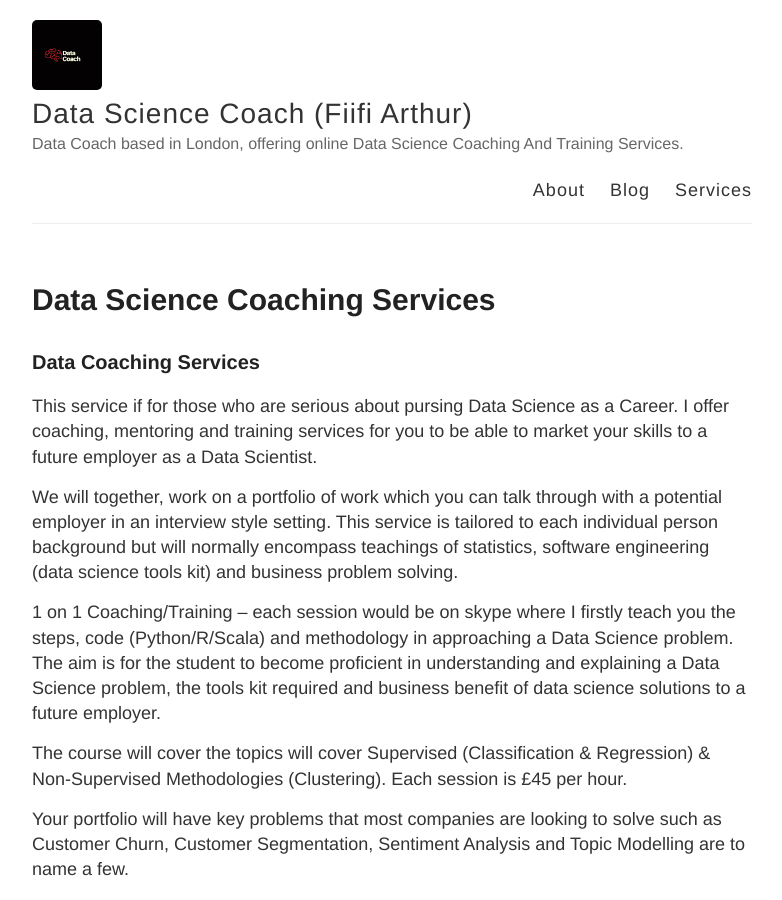
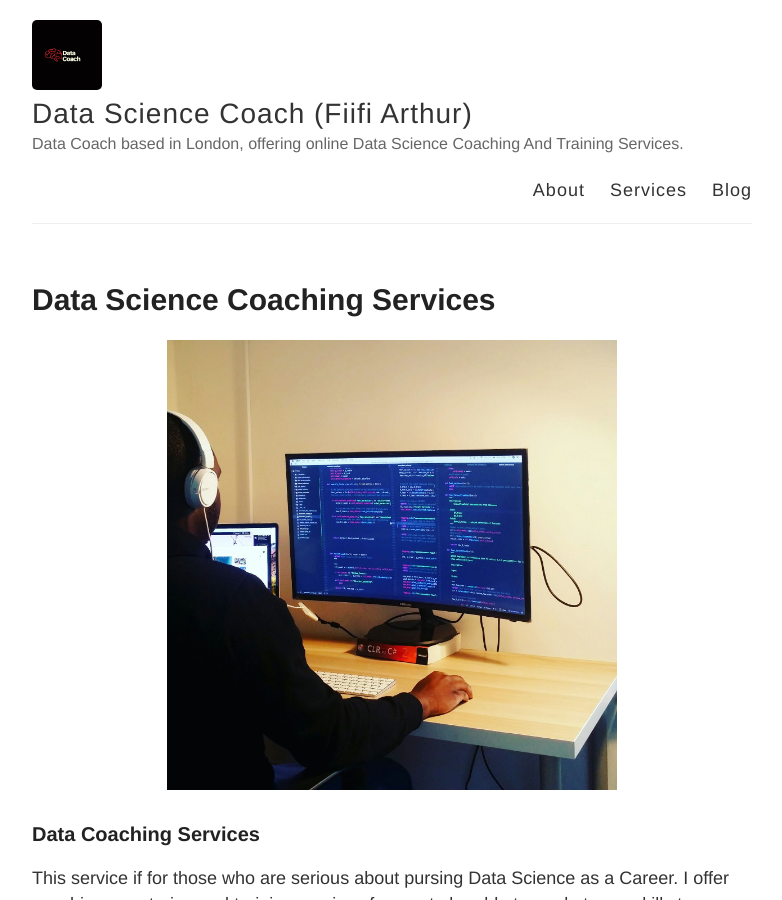
Before and after one commit to Fiifi2015/Fiifi2015.github.io, a Jekyll site: the page built from services.md, in a window 1280 px wide and 900 px high. Shown: the whole window, without its empty margins (248-1030 px from the left). Built offline with Jekyll 4.4.1, drawn with Linux system fonts in a browser that asks for light colours.

Commit message:
more changes

```diff
--- a/_layouts/default.html
+++ b/_layouts/default.html
@@ -28,8 +28,8 @@
 
           <nav>
             <a href="{{ site.baseurl }}/about/">About</a>
+            <a href="{{ site.baseurl }}/services/">Services</a>
             <a href="{{ site.baseurl }}/blog/">Blog</a>
-            <a href="{{ site.baseurl }}/services/">Services</a>
           </nav>
         </header>
       </div>
--- a/services.md
+++ b/services.md
@@ -4,6 +4,9 @@ title: Data Science Coaching Services
 #permalink: /about/
 ---
 
+<p align="center">
+  <img width="450" height="450" src="https://raw.githubusercontent.com/Fiifi2015/Fiifi2015.github.io/master/images/photo1.jpeg">
+</p>
 
 ### Data Coaching Services
 This service if for those who are serious about pursing Data Science as a Career. I offer coaching, mentoring and training services for you to be able to market your skills to a future employer as a Data Scientist.
@@ -11,8 +14,7 @@ This service if for those who are serious about pursing Data Science as a Career
 We will together, work on a portfolio of work which you can talk through with a potential employer in an interview style setting.  This service is tailored to each individual person background but will normally encompass teachings of statistics, software engineering (data science tools kit) and business problem solving.
 
 
-
-1 on 1 Coaching/Training – each session would be on skype where I firstly teach you the steps, code (Python/R/Scala) and methodology in approaching a Data Science problem. The aim is for the student to become proficient in understanding and explaining a Data Science problem, the tools kit required and business benefit of data science solutions to a future employer.
+> 1 on 1 Coaching/Training – each session would be on skype where I firstly teach you the steps, code (Python/R/Scala) and methodology in approaching a Data Science problem. The aim is for the student to become proficient in understanding and explaining a Data Science problem, the tools kit required and business benefit of data science solutions to a future employer.
 
 The course will cover the topics will cover Supervised (Classification & Regression) & Non-Supervised Methodologies (Clustering). Each session is £45 per hour.
 
```
